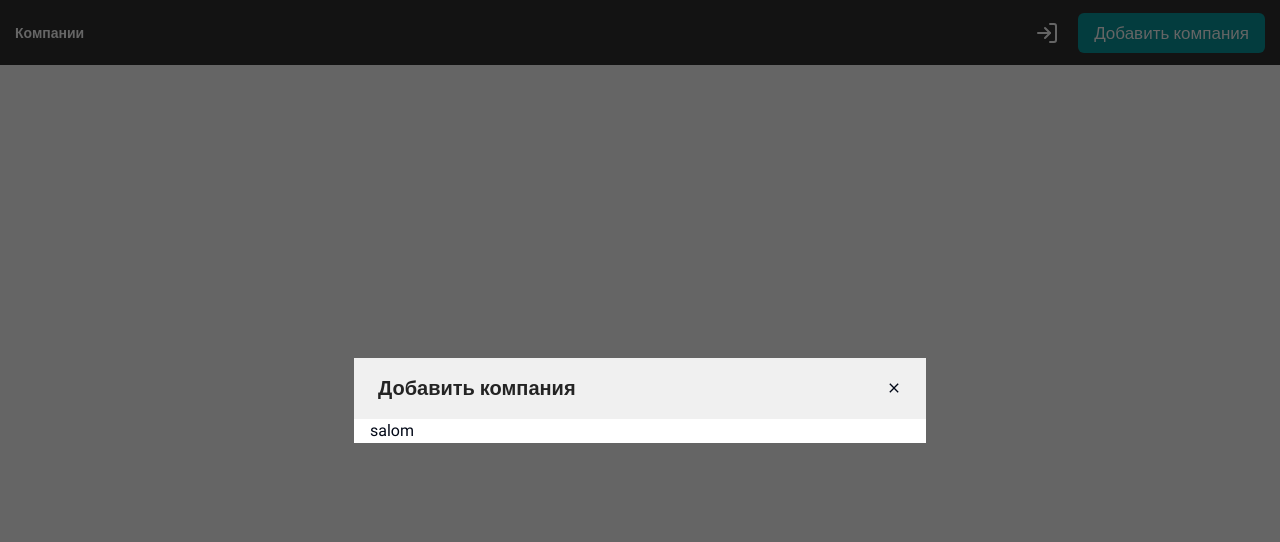
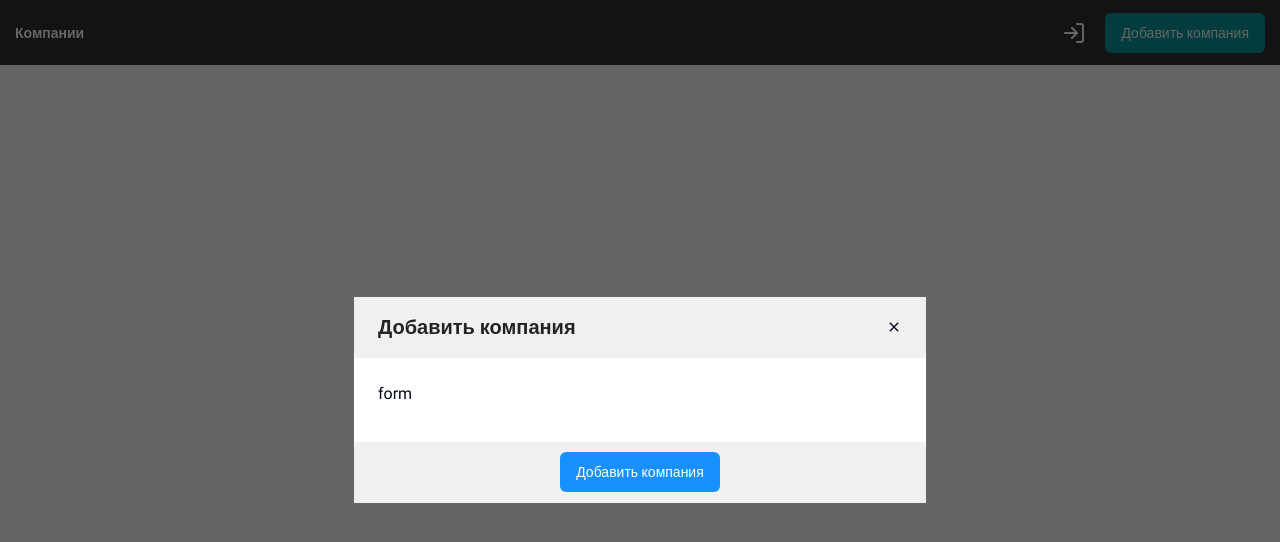
Before and after one commit to Islomjonsdev/test, a React (Vite) app: page / in a window 1280 px wide. Both pictures are taken after a click on the button "Добавить компания". Shown: the top 542 px of the page. Built offline with nearby package versions, Linux system fonts and the light colour scheme.

Commit message:
form startded

```diff
--- a/src/components/Layout/Header/Header.jsx
+++ b/src/components/Layout/Header/Header.jsx
@@ -1,4 +1,5 @@
 import { Button } from "@/components/ui/button";
+import { Input } from "@/components/ui/input";
 import Modal from "@/components/ui/Modal/Modal";
 import { LogInIcon } from "lucide-react";
 import React from "react";
@@ -29,12 +30,20 @@ const Header = () => {
         <Modal close={setAddComanyModal}>
           <div className="bg-white w-[572px]">
             <div className="flex items-center justify-between bg-[#F0F0F0] px-[24px] py-[16px] border-b border-[#F0F0F0]">
-              <h3 className="text-[#000000D9] font-bold text-[20px] leading-[28px]">Добавить компания</h3>
-              <IoMdClose className="w-4 h-4" onClick={() => setAddComanyModal(false)} />
+              <h3 className="text-[#000000D9] font-bold text-[20px] leading-[28px]">
+                Добавить компания
+              </h3>
+              <IoMdClose
+                className="w-4 h-4 cursor-pointer"
+                onClick={() => setAddComanyModal(false)}
+              />
             </div>
-            <div className="px-[16px]">
-                salom
-            </div>
+             <div className="pt-[24px] pb-[36px] px-[24px]">
+                form
+             </div>
+              <div className="flex items-center justify-center bg-[#F0F0F0] py-[10px] border-b border-[#F0F0F0]">
+                  <Button variant="addCompanyForm">Добавить компания</Button>
+              </div>
           </div>
         </Modal>
       )}
--- a/src/components/ui/button.jsx
+++ b/src/components/ui/button.jsx
@@ -10,7 +10,8 @@ const buttonVariants = cva(
     variants: {
       variant: {
         default: "bg-primary text-primary-foreground hover:bg-primary/90",
-        addCompany: "bg-[#08979C] py-[4px] px-[15px] text-white font-normal text-[17px] text-center leading-[22px]",
+        addCompany: "bg-[#08979C] py-[4px] px-[15px] text-white font-normal text-[14px] text-center leading-[22px]",
+        addCompanyForm: "bg-[#1890FF] py-[5px] px-[16px] text-white font-normal text-[14px] text-center leading-[22px]",
         destructive:
           "bg-destructive text-destructive-foreground hover:bg-destructive/90",
         outline:
--- /dev/null
+++ b/src/components/ui/input.jsx
@@ -0,0 +1,19 @@
+import * as React from "react"
+
+import { cn } from "@/lib/utils"
+
+const Input = React.forwardRef(({ className, type, ...props }, ref) => {
+  return (
+    (<input
+      type={type}
+      className={cn(
+        "flex h-10 w-full rounded-md border border-input bg-background px-3 py-2 text-base ring-offset-background file:border-0 file:bg-transparent file:text-sm file:font-medium file:text-foreground placeholder:text-muted-foreground focus-visible:outline-none focus-visible:ring-2 focus-visible:ring-ring focus-visible:ring-offset-2 disabled:cursor-not-allowed disabled:opacity-50 md:text-sm",
+        className
+      )}
+      ref={ref}
+      {...props} />)
+  );
+})
+Input.displayName = "Input"
+
+export { Input }
```
